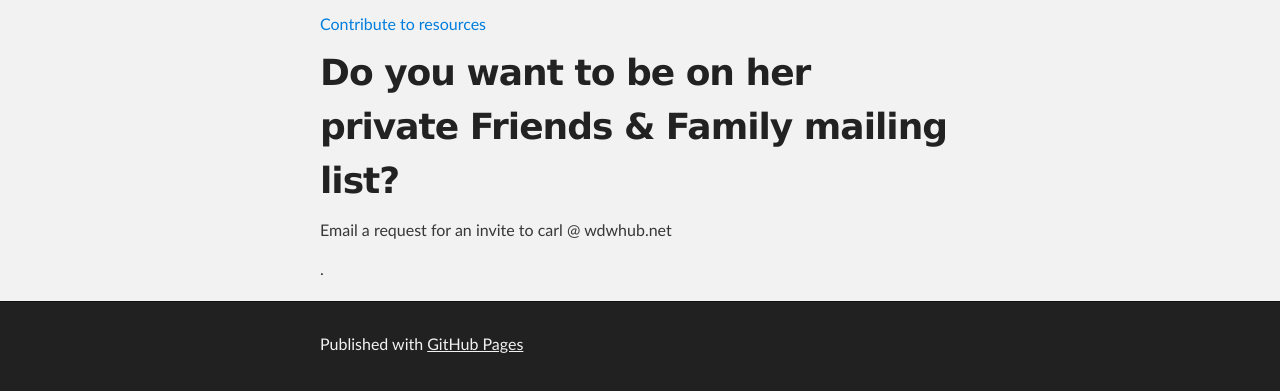
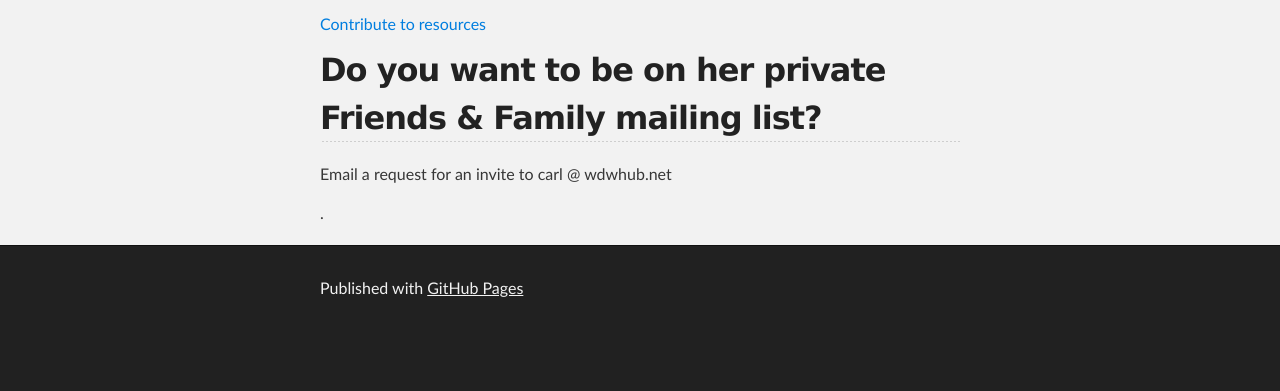
Before and after one commit to HeathersCare/heatherscare.github.io, a plain HTML site: page index.html in a window 1280 px wide. Shown: the part 351-742 px from the top of the page. Drawn offline with Linux system fonts and the light colour scheme.

Commit message:
index.html change mailing_list to h2

```diff
--- a/index.html
+++ b/index.html
@@ -32,7 +32,7 @@
 
 <p>This is the start of outreach to help Heather with her stroke.</p>
 <a href="https://github.com/HeathersCare/heatherscare.github.io/wiki">Contribute to resources</a><br />
-<h1 id="do_you_want_to_be_on_her_private_friends_&amp;_family_mailing_list?">Do you want to be on her private Friends &amp; Family mailing list?</h1>
+<h2 id="mailing_list">Do you want to be on her private Friends &amp; Family mailing list?</h1>
 <p>  Email a request for an invite to carl @ wdwhub.net</p>.
       </section>
     </div>
```
